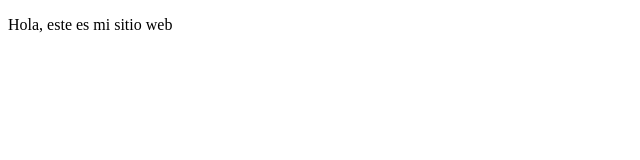
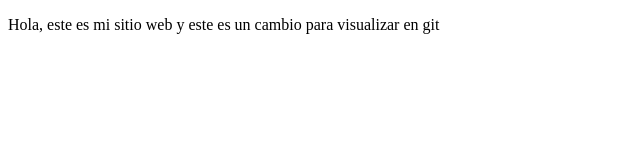
Before and after one commit to Julianrvillamil/proyectoDemoCursoPrework, a plain HTML site: page index.html in a window 1280 px wide. Shown: the whole page, without its empty margins (0-640 px from the left). Drawn offline with Linux system fonts and the light colour scheme.

Commit message:
cambios agregamos mensaje de cambio

```diff
--- a/index.html
+++ b/index.html
@@ -9,7 +9,8 @@
 </head>
 <body>
     <p>
-        Hola, este es mi sitio web
+        Hola, este es mi sitio web y este es un
+        cambio para visualizar en git
     </p>
 </body>
 </html>
```
